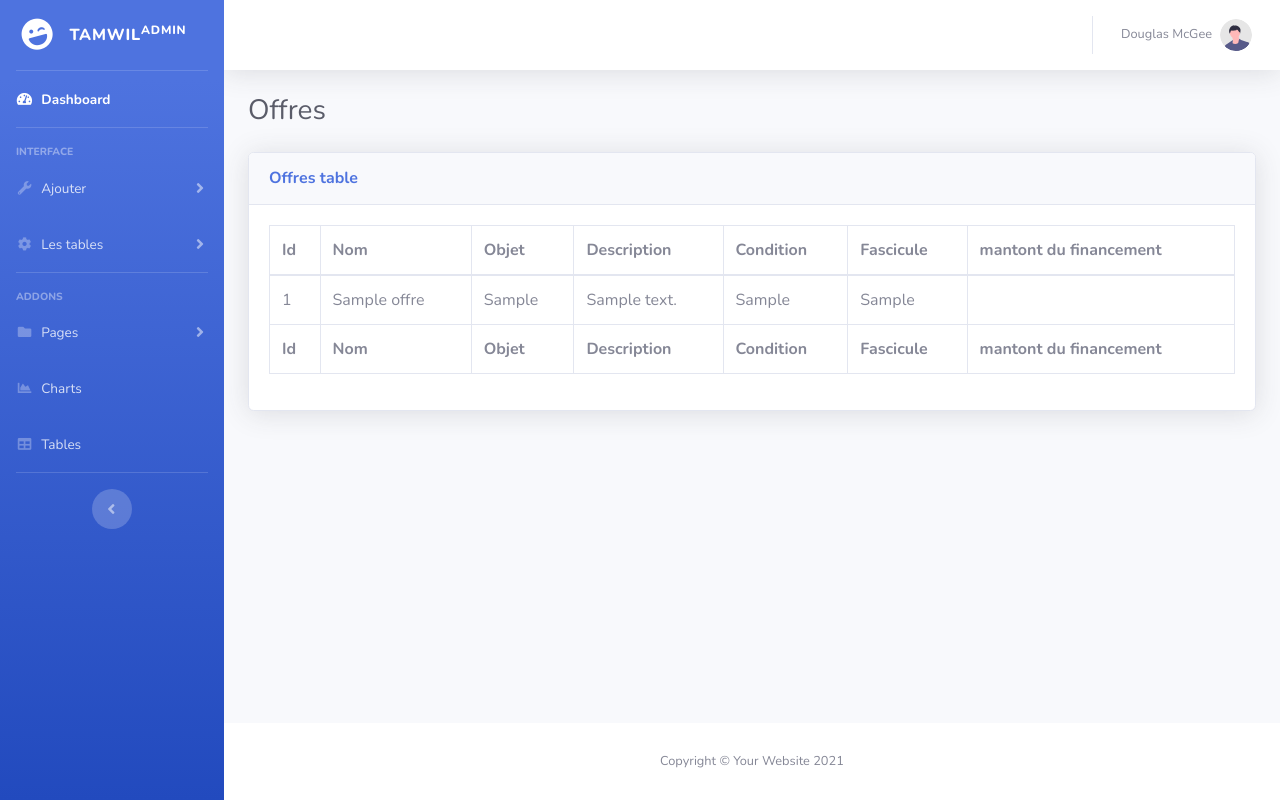
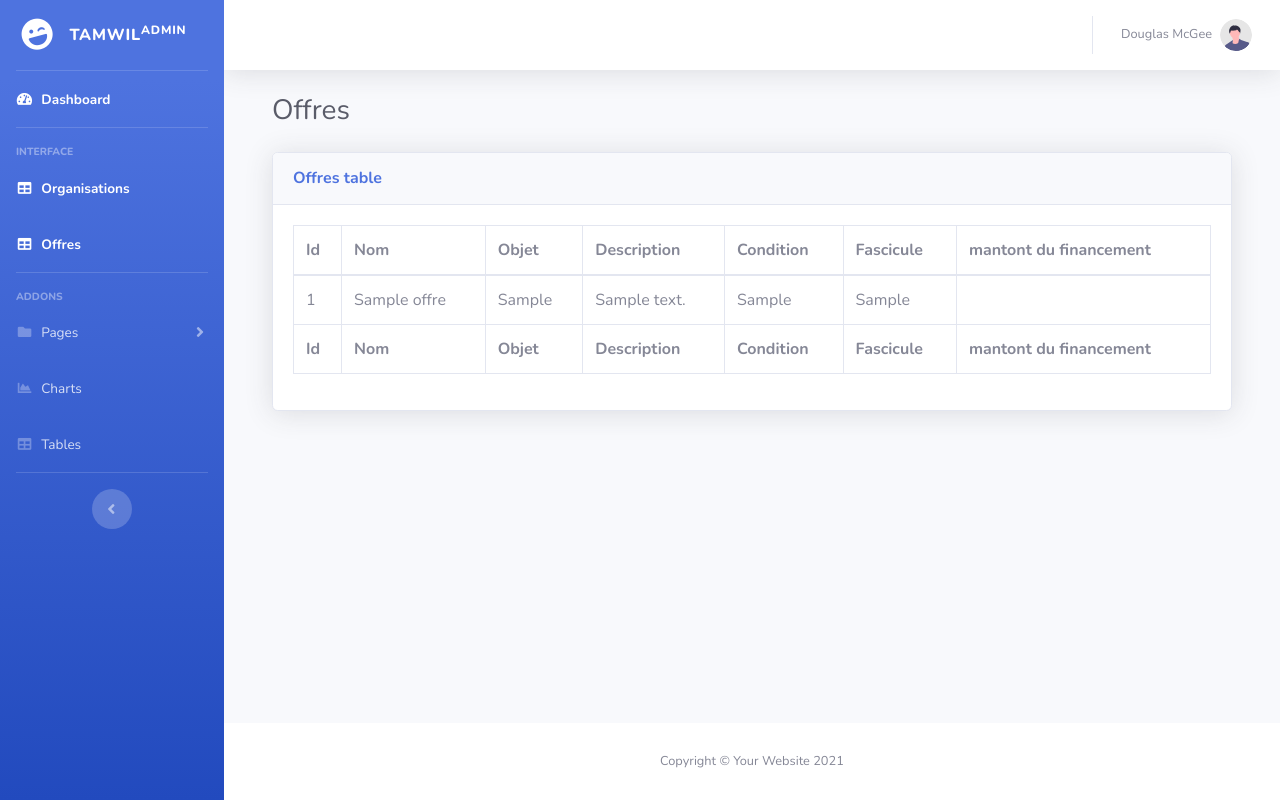
Before and after one commit to kamalaitomar/tamwil, a Laravel app: page /fr/offres in a window 1280 px wide. Run offline with Laravel 8, Linux system fonts and the light colour scheme; tables that the repository leaves empty hold one stand-in row (values such as "Sample post"); some libraries are stand-ins or nearby versions.

Commit message:
organise tables

```diff
--- a/resources/views/admin/offres.blade.php
+++ b/resources/views/admin/offres.blade.php
@@ -1,6 +1,8 @@
 @extends('layouts.admin')
 
 @section('content')
+<!-- Begin Page Content -->
+<div class="container-fluid">
 
     <!-- Page Heading -->
     <div class="d-sm-flex align-items-center justify-content-between my-4">
@@ -55,4 +57,5 @@
             </div>
         </div>
     </div>
+</div>
 @endsection
--- a/resources/views/layouts/admin.blade.php
+++ b/resources/views/layouts/admin.blade.php
@@ -9,7 +9,7 @@
     <meta name="description" content="">
     <meta name="author" content="">
 
-    <title>SB Admin 2 - Dashboard</title>
+    <title>Admin</title>
 
     <!-- Custom fonts for this template-->
     <link href="/admin/vendor/fontawesome-free/css/all.min.css" rel="stylesheet" type="text/css">
@@ -57,7 +57,7 @@
             </div>
 
             <!-- Nav Item - Pages Collapse Menu -->
-            <li class="nav-item">
+            {{-- <li class="nav-item">
                 <a class="nav-link collapsed" href="#" data-toggle="collapse" data-target="#collapseTwo"
                     aria-expanded="true" aria-controls="collapseTwo">
                     <i class="fas fa-fw fa-wrench"></i>
@@ -70,10 +70,21 @@
                         <a class="collapse-item" href="addOffre">Offre</a>
                     </div>
                 </div>
+            </li> --}}
+
+            <!-- Nav Item - Utilities Collapse Menu -->
+            <li class="nav-item active">
+                <a class="nav-link" href="organisations">
+                    <i class="fas fa-fw fa-table"></i>
+                    <span>Organisations</span></a>
+            </li>
+            <li class="nav-item active">
+                <a class="nav-link" href="offres">
+                    <i class="fas fa-fw fa-table"></i>
+                    <span>Offres</span></a>
             </li>
 
-            <!-- Nav Item - Utilities Collapse Menu -->
-            <li class="nav-item">
+            {{-- <li class="nav-item">
                 <a class="nav-link collapsed" href="#" data-toggle="collapse" data-target="#collapseUtilities"
                     aria-expanded="true" aria-controls="collapseUtilities">
                     <i class="fas fa-fw fa-cog"></i>
@@ -87,7 +98,7 @@
                         <a class="collapse-item" href="offres">Offres</a>
                     </div>
                 </div>
-            </li>
+            </li> --}}
 
             <!-- Divider -->
             <hr class="sidebar-divider">
@@ -416,6 +427,8 @@
 
     <!-- Page level plugins -->
     <script src="/admin/vendor/chart.js/Chart.min.js"></script>
+    <script src="/admin/vendor/datatables/jquery.dataTables.min.js"></script>
+    <script src="/admin/vendor/datatables/dataTables.bootstrap4.min.js"></script>
 
     <!-- Page level custom scripts -->
     <script src="/admin/js/demo/chart-area-demo.js"></script>
--- a/routes/web.php
+++ b/routes/web.php
@@ -24,6 +24,7 @@
     Route::get('/offre/{id}', [App\Http\Controllers\OffreController::class, 'show'])->name('offre');
 
     Route::get('/adminn', [App\Http\Controllers\AdminController::class, 'index'])->name('adminn');
+
     Route::get('/offres', [App\Http\Controllers\AdminController::class, 'offres']);
     Route::get('/organisations', [App\Http\Controllers\AdminController::class, 'organisations']);
 
```
